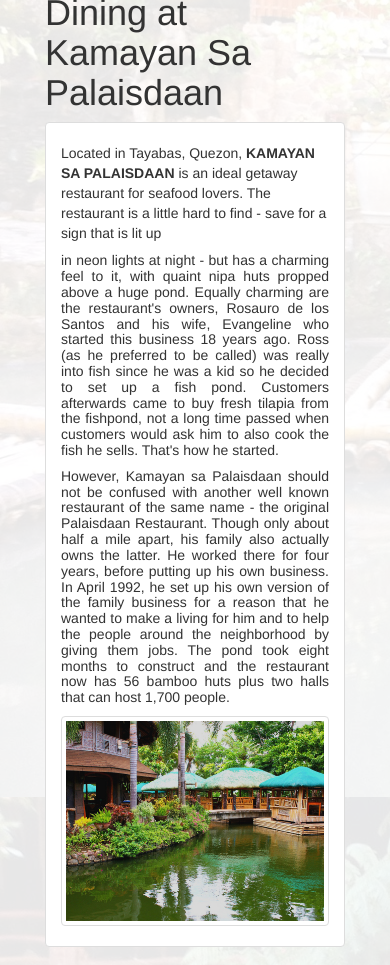
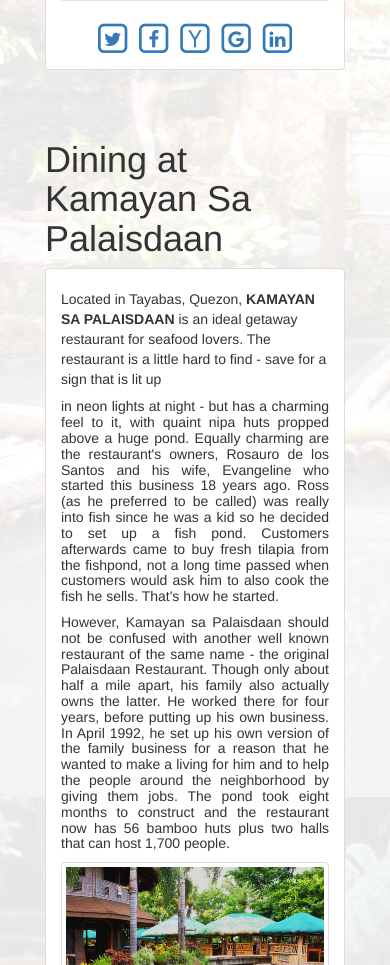
Before and after one commit to sarwin-github/Kamayan-Sa-Palaisdaan-Test-Site, a Node server app: page / in a window 390 px wide. Shown: the part 1593-2558 px from the top of the page. Run offline with Node 20, Linux system fonts and the light colour scheme; some libraries are stand-ins or nearby versions.

Commit message:
modified content, added food menus, added social media links

```diff
--- a/app.js
+++ b/app.js
@@ -27,8 +27,8 @@ app.use('/js', express.static(__dirname + '/node_modules/bootstrap/dist/js')); /
 app.use('/js', express.static(__dirname + '/node_modules/jquery/dist')); // redirect JS jQuery
 app.use('/css', express.static(__dirname + '/node_modules/bootstrap/dist/css')); // redirect CSS bootstrap
 app.use('/fonts/', express.static(__dirname + '/node_modules/bootstrap/dist/fonts'));
-//app.use('/fonts/', express.static(__dirname + './font-awesome/fonts'));
-//app.use('/css/', express.static(__dirname + './font-awesome/css'));
+app.use('/fonts/', express.static(__dirname + '/node_modules/font-awesome/fonts'));
+app.use('/css/', express.static(__dirname + '/node_modules/font-awesome/css'));
 
 app.use('/', index);
 
--- a/package.json
+++ b/package.json
@@ -12,6 +12,7 @@
     "debug": "~2.6.0",
     "ejs": "~2.5.5",
     "express": "~4.14.1",
+    "font-awesome": "^4.7.0",
     "morgan": "~1.7.0"
   },
   "devDependencies": {
--- a/views/index.ejs
+++ b/views/index.ejs
@@ -4,6 +4,7 @@
   <title><%= title %></title>
   <link rel="stylesheet" href="/css/bootstrap.min.css">
   <link rel="stylesheet" href="/css/bootstrap.css">
+  <link rel="stylesheet" href="/css/font-awesome.css">
   <script src="https://ajax.googleapis.com/ajax/libs/jquery/3.1.1/jquery.min.js"></script>
   <script src="/js/bootstrap.js"></script>
   <script src="/js/bootstrap.min.js"></script>
@@ -33,6 +34,11 @@
     -moz-box-shadow: 0px 1px 5px 0px rgba(0,0,0,0.60);
     box-shadow: 0px 1px 5px 0px rgba(0,0,0,0.60);
   }
+
+  .menu-style{
+    border-bottom:1px solid;
+    padding: 3px;"
+  }
 </style>
 </head>
 <body style="background:url('public/images/nav-background.jpg')">
@@ -40,79 +46,63 @@
     <div class="row">
       <% include templates/navbar.ejs%>
       <% include templates/navbar-second.ejs%>
-
-
-
-      <div class="col-sm-12">
-        <div id="carouselData" class="carousel slide" data-ride="carousel">
-          <!-- Indicators -->
-          <ol class="carousel-indicators">
-            <li data-target="#carouselData" data-slide-to="0" class="active"></li>
-            <li data-target="#carouselData" data-slide-to="1"></li>
-            <li data-target="#carouselData" data-slide-to="2"></li>
-          </ol>
-
-          <!-- Wrapper for slides -->
-          <div class="carousel-inner" role="listbox">
-            <div class="item active">
-              <img src="/public/images/banner2.jpg" class="img-responsive" height="200" />
-            </div>
-          <!--
-          <div class="item">
-            <img src="/public/images/palaisdaan.jpg" class="img-thumbnail img-responsive" width="200" />
-          </div>
-          <div class="item">
-            <img src="~/Content/Content/armani.jpg" class="img-thumbnail img-responsive" width="1110" />
-          </div>-->
-        </div>
-
-      </div>
-    </div>
-
+      <% include templates/banner-carousel.ejs%>
       <div>
         <div class="col-md-12">
           <div class="col-sm-12">
             <div class="col-sm-4">
               <img src="/public/images/kamayanLogo2.png" class="img-responsive" />
-
               <ul class="list-group">
-              <li  class="list-group-item"><img src="/public/images/palaisdaan.jpg" class="img-thumbnail img-responsive" width="340" /></li>
+                <li  class="list-group-item"><img src="/public/images/foods.jpg" class="img-thumbnail img-responsive" width="340" /></li>
+                <li  class="list-group-item"><img src="/public/images/floating.jpg" class="img-thumbnail img-responsive" width="340" /></li>
                 <li  class="list-group-item"><img src="/public/images/southeast-asia-philippines-quezon-tayabas-kamayan-sa-palaisdaan-5.jpg" class="img-thumbnail img-responsive" width="340" /></li>
-              <li  class="list-group-item"><img src="/public/images/floatingcottages.jpg" class="img-thumbnail img-responsive" width="340" /></li>
                 <li  class="list-group-item"><img src="/public/images/palaisdaan2.jpg" class="img-thumbnail img-responsive" width="340" /></li>
+                <li class="list-group-item">
+                  <div class="text-center">
+                  <legend>Follow us on</legend>
+                    <span class="fa-stack fa-lg">
+                      <a>
+                        <i class="fa fa-square-o fa-stack-2x"></i>
+                        <i class="fa fa-twitter fa-stack-1x"></i>
+                      </a>
+                    </span>
+                    <span class="fa-stack fa-lg">
+                      <a>
+                        <i class="fa fa-square-o fa-stack-2x"></i>
+                        <i class="fa fa-facebook fa-stack-1x"></i>
+                      </a>
+                    </span>
+                    <span class="fa-stack fa-lg">
+                      <a>
+                        <i class="fa fa-square-o fa-stack-2x"></i>
+                        <i class="fa fa-yahoo fa-stack-1x"></i>
+                      </a>
+                    </span>
+                    <span class="fa-stack fa-lg">
+                      <a>
+                        <i class="fa fa-square-o fa-stack-2x"></i>
+                        <i class="fa fa-google fa-stack-1x"></i>
+                      </a>
+                    </span>
+                    <span class="fa-stack fa-lg">
+                      <a>
+                        <i class="fa fa-square-o fa-stack-2x"></i>
+                        <i class="fa fa-linkedin fa-stack-1x"></i>
+                      </a>
+                    </span>
+                  </div>
+                </li>
               </ul>
 
-
-          </div><div class="col-sm-8" style="padding-top:30px;">
-          <h1> Dining at Kamayan Sa Palaisdaan</h1>
-          <ul class="list-group">
-            <li class="list-group-item">
-              <p><p><span style="line-height: 15.8079996109009px;">Located in Tayabas, Quezon, </span><b style="line-height: 15.8079996109009px;">KAMAYAN SA PALAISDAAN </b><span style="line-height: 15.8079996109009px;">is an ideal getaway restaurant for seafood lovers. The restaurant is a little hard to find - save for a sign that is lit up</span></p>
-              <p style="line-height: 15.8079996109009px; text-align: justify;">in neon lights at night - but has a charming feel to it, with quaint nipa huts propped above a huge pond. Equally charming are the restaurant's owners, Rosauro de los Santos and his wife, Evangeline who started this business 18 years ago. Ross (as he preferred to be called) was really into fish since he was a kid so he decided to set up a fish pond. Customers afterwards came to buy fresh tilapia from the fishpond, not a long time passed when customers would ask him to also cook the fish he sells. That's how he started. </p>
-              <p style="line-height: 15.8079996109009px; text-align: justify;">However, Kamayan sa Palaisdaan should not be confused with another well known restaurant of the same name - the original Palaisdaan Restaurant. Though only about half a mile apart, his family also actually owns the latter. He worked there for four years, before putting up his own business. In April 1992, he set up his own version of the family business for a reason that he wanted to make a living for him and to help the people around the neighborhood by giving them jobs. The pond took eight months to construct and the restaurant now has 56 bamboo huts plus two halls that can host 1,700 people.</p>
-              <img src="/public/images/palaisdaan.jpg" class="img-thumbnail img-responsive"  /></p>
-            </ul>
             </div>
-
-        </div>
-
-      </div>
-      <div class="col-md-4">
-      <!--
-        <hr>
-        <ul class="list-group">
-        <li  class="list-group-item"><img src="/public/images/palaisdaan.jpg" class="img-thumbnail img-responsive" width="340" /></li>
-        <li  class="list-group-item"><img src="/public/images/southeast-asia-philippines-quezon-tayabas-kamayan-sa-palaisdaan-5.jpg" class="img-thumbnail img-responsive" width="340" /></li>
-        <li  class="list-group-item"><img src="/public/images/floatingcottages.jpg" class="img-thumbnail img-responsive" width="340" /></li>
-        <li  class="list-group-item"><img src="/public/images/palaisdaan2.jpg" class="img-thumbnail img-responsive" width="340" /></li>
-        </ul>
-      -->
+            <% include templates/description.ejs%>
           </div>
         </div>
       </div>
+    </div>
+    <br>
+    <div id="map" style="width:100%; height: 300px"></div>
 
-
-<div id="map" style="width:100%; height: 300px"></div>
     <script>
       function initMap() {
         var uluru = {lat: 14.0616, lng: 121.5721};
--- /dev/null
+++ b/views/templates/banner-carousel.ejs
@@ -0,0 +1,25 @@
+   <div class="col-sm-12">
+        <div id="carouselData" class="carousel slide" data-ride="carousel">
+          <!-- Indicators -->
+          <ol class="carousel-indicators">
+            <li data-target="#carouselData" data-slide-to="0" class="active"></li>
+            <li data-target="#carouselData" data-slide-to="1"></li>
+            <li data-target="#carouselData" data-slide-to="2"></li>
+          </ol>
+
+          <!-- Wrapper for slides -->
+          <div class="carousel-inner" role="listbox">
+            <div class="item active">
+              <img src="/public/images/banner2.jpg" class="img-responsive" height="200" />
+            </div>
+          <!--
+          <div class="item">
+            <img src="/public/images/palaisdaan.jpg" class="img-thumbnail img-responsive" width="200" />
+          </div>
+          <div class="item">
+            <img src="~/Content/Content/armani.jpg" class="img-thumbnail img-responsive" width="1110" />
+          </div>-->
+        </div>
+
+      </div>
+    </div>
--- /dev/null
+++ b/views/templates/description.ejs
@@ -0,0 +1,43 @@
+ <div class="col-sm-8" style="padding-top:30px;">
+  <h1> Dining at Kamayan Sa Palaisdaan</h1>
+  <ul class="list-group">
+    <li class="list-group-item">
+      <p><p><span style="line-height: 15.8079996109009px;">Located in Tayabas, Quezon, </span><b style="line-height: 15.8079996109009px;">KAMAYAN SA PALAISDAAN </b><span style="line-height: 15.8079996109009px;">is an ideal getaway restaurant for seafood lovers. The restaurant is a little hard to find - save for a sign that is lit up</span></p>
+      <p style="line-height: 15.8079996109009px; text-align: justify;">in neon lights at night - but has a charming feel to it, with quaint nipa huts propped above a huge pond. Equally charming are the restaurant's owners, Rosauro de los Santos and his wife, Evangeline who started this business 18 years ago. Ross (as he preferred to be called) was really into fish since he was a kid so he decided to set up a fish pond. Customers afterwards came to buy fresh tilapia from the fishpond, not a long time passed when customers would ask him to also cook the fish he sells. That's how he started. </p>
+      <p style="line-height: 15.8079996109009px; text-align: justify;">However, Kamayan sa Palaisdaan should not be confused with another well known restaurant of the same name - the original Palaisdaan Restaurant. Though only about half a mile apart, his family also actually owns the latter. He worked there for four years, before putting up his own business. In April 1992, he set up his own version of the family business for a reason that he wanted to make a living for him and to help the people around the neighborhood by giving them jobs. The pond took eight months to construct and the restaurant now has 56 bamboo huts plus two halls that can host 1,700 people.</p>
+      <img src="/public/images/palaisdaan.jpg" class="img-thumbnail img-responsive"  /></p>
+    </li>
+  </ul>
+
+  <div id="menus">
+    <legend>Try Out Our <b>Best Sellers</b> or view <a href ="#">Kamayan Sa Palaisdaan Menu</a></legend>
+    <div class="col-md-6"><h4 class="menu-style">SINUGNO</h4>
+      Sinugno is a healthy and flavorful Filipino fish dish. The grilled tilapia gives a smoky flavor that balances out the creaminess of the coconut milk with Mustard leaves (mustasa leaves)
+    </div>
+
+    <div class="col-md-6"><h4 class="menu-style">GINATAANG SUSO WITH PAKO</h4>
+      Ginataang suso (snail with coconut milk) is an exotic dish yet one of the best sellers of Kamayan sa Palaisdaan that you will find surprisingly delicious. Snails cooked in coconut milk with fern that you will enjoy the richness flavor together.
+    </div>
+
+    <div class="col-md-6"><h4 class="menu-style">SINIGANG NA SUGPO</h4>
+      Sinigang na Hipon is a Filipino sour soup dish, with shrimp as the main ingredient and vegetables in boiling water.
+    </div>
+
+    <div class="col-md-6"><h4 class="menu-style">SIZZLING SALPICAO</h4>
+      Beef Salpicao is a dish composed of cubed beef sirloin or tenderloin, seafood, red and green bell pepper, Worcestershire sauce, olive oil, and some liquid seasoning.
+    </div>
+
+    <div class="col-md-6"><h4 class="menu-style">INIHAW NA PORKCHOP</h4>
+      Inihaw na Pork Chop is translated in Filipino as grilled pork chop. Perfectly sliced pork chops with skin and fat on are marinated in soy sauce and lemon juice mixture along with some spices to achieve a delicious flavor that appeals to the Filipino taste buds.
+    </div>
+
+    <div class="col-md-6"><h4 class="menu-style">BINALOT NA SEAFOODS</h4>
+     Different kinds of seafood (Squid, Crab, Tilapia, and Shrimp) wrapped in banana leaves.
+   </div>
+
+   <div class="col-md-6"><h4 class="menu-style">ENSELADANG PAKO</h4>
+     Native Filipino Salad with main ingredient of freshly picked fern serve with tomatoes and salted egg.
+   </div>
+
+ </div>
+</div>
--- a/views/templates/navbar.ejs
+++ b/views/templates/navbar.ejs
@@ -28,7 +28,7 @@
 				<ul class="nav navbar-nav navbar-right nav-info-link">
 					<li><a href="#Profile">Home |</a></li>
 					<li><a href="#About">About Us |</a></li>
-					<li><a href="#Resume">Menu |</a></li>
+					<li><a href="#Resume">Menu & Reservations|</a></li>
 					<li><a href="#">Location/Contact Us |</a></li>
 					<li><a href="#">Galleries |</a></li>
 				</ul>
```
Also changed, not shown: public/images/floating.jpg (added), public/images/floatingcottages.JPG, public/images/foods.jpg (added). Lines whose indentation alone changed are shown as unchanged.
